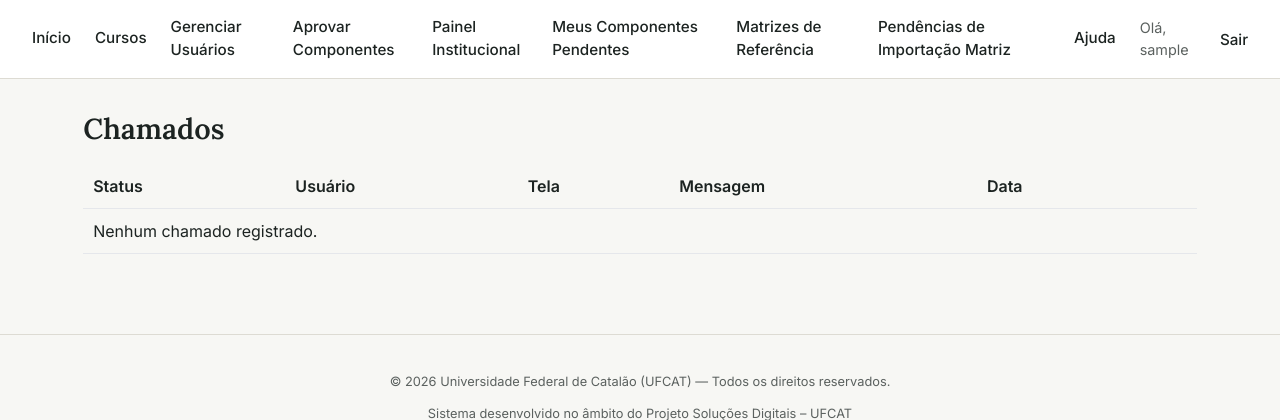
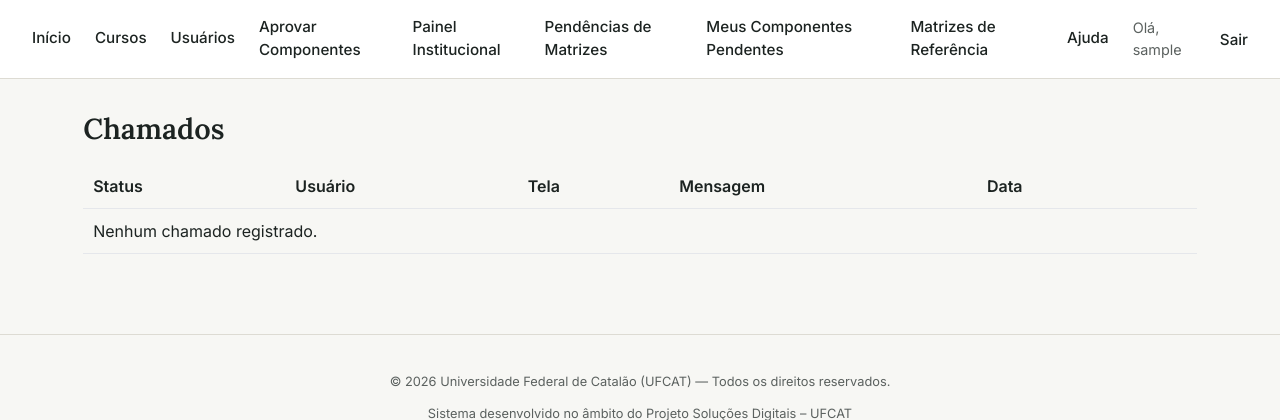
Before and after one commit to gab99999/Sistema_PPC, a Django app: page /chamados_lista/ in a window 1280 px wide. Shown: the top 420 px of the page. Run offline with Django 5.2, Linux system fonts and the light colour scheme; the visitor is signed in with stand-in values (Sample User, id 1); data comes from the database, SQL or seed files in the repository; data that the repository does not hold is empty; some libraries are stand-ins or nearby versions.

Commit message:
ajustes visuais simples

```diff
--- a/code/ppc/templates/ppc/chamados_lista.html
+++ b/code/ppc/templates/ppc/chamados_lista.html
@@ -38,3 +38,4 @@
     </tbody>
 </table>
 {% endblock %}
+{% block ajuda %}<p>Esta página foi desenvolvida para acompanhar chamados e suas pendências, principalmente para o programador e outros usuários administradores.</p>{% endblock %}
--- a/code/templates/base.html
+++ b/code/templates/base.html
@@ -12,14 +12,14 @@
         <a href="{% url 'home' %}">Início</a>
         <a href="{% url 'lista_cursos' %}">Cursos</a>
         {% if user.is_staff %}
-            <a href="{% url 'gestao_usuarios' %}">Gerenciar Usuários</a>
+            <a href="{% url 'gestao_usuarios' %}">Usuários</a>
             <a href="{% url 'fila_aprovacao_componentes' %}">Aprovar Componentes</a>
             <a href="{% url 'painel_institucional' %}">Painel Institucional</a>
+            <a href="{% url 'lista_pendencias_por_matriz' %}">Pendências de Matrizes</a>
         {% endif %}
         {% if user.is_authenticated %}
             <a href="{% url 'meus_componentes_pendentes' %}">Meus Componentes Pendentes</a>
             <a href="{% url 'lista_matrizes_referencia' %}">Matrizes de Referência</a>
-            <a href="{% url 'lista_pendencias_por_matriz' %}">Pendências de Importação Matriz</a>
         {% endif %}
         <a href="{% url 'ajuda' %}">Ajuda</a>
 
```
